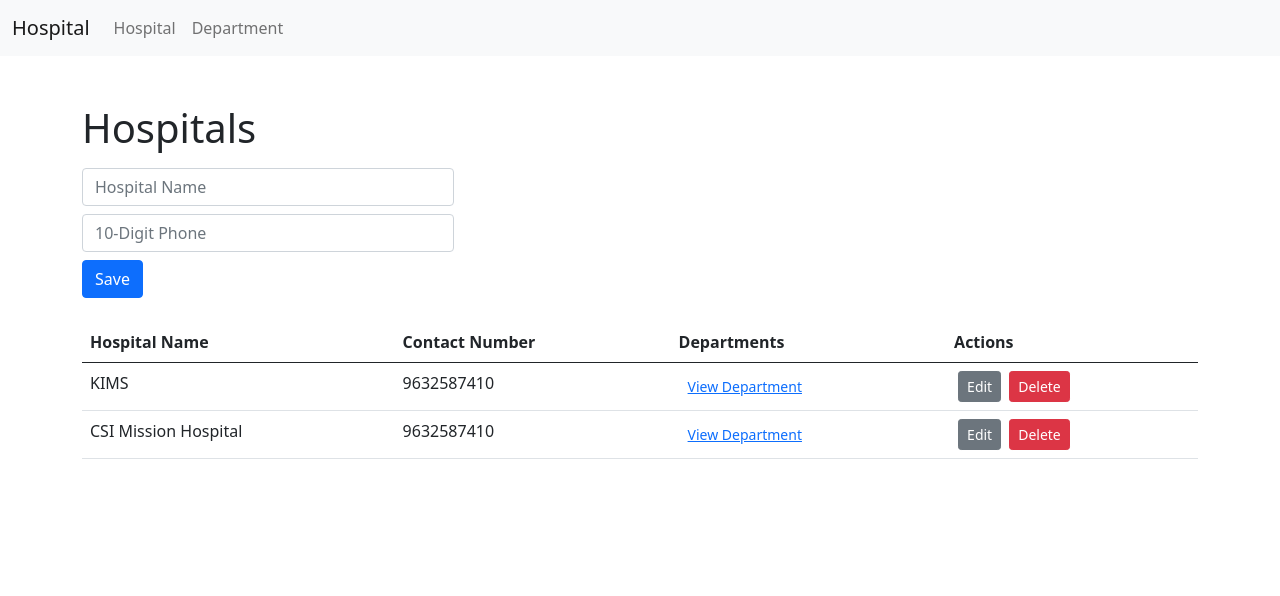
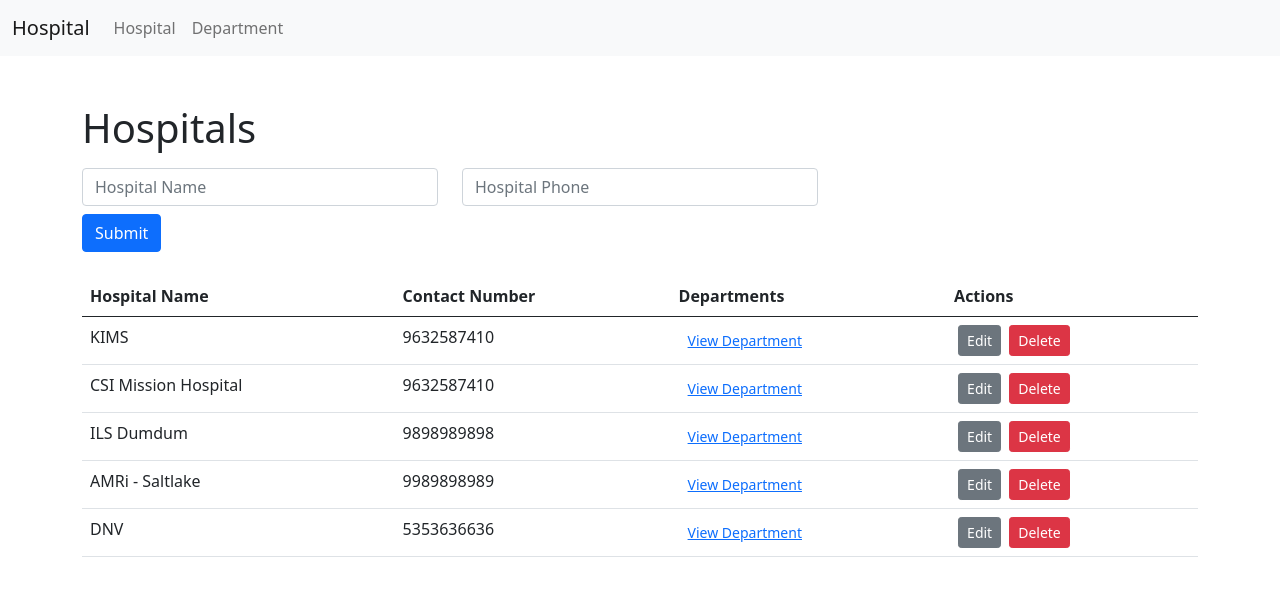
Before and after one commit to saikatmahapatra/hospital-app, an Angular app: page /hospital in a window 1280 px wide. Shown: the top 596 px of the page. Built offline with nearby package versions, Linux system fonts and the light colour scheme; data requests are answered from the project's data file.

Commit message:
hospital add completed - validation msg not showing

```diff
--- a/server/db.json
+++ b/server/db.json
@@ -1,13 +1,69 @@
 {
-    "hospitals": [
-        { "id": 1, "hospitalname": "KIMS", "contactnumber": "9632587410" },
-        { "id": 2, "hospitalname": "CSI Mission Hospital", "contactnumber": "9632587410" }
+    "hospitals": [{
+            "id": 1,
+            "hospitalname": "KIMS",
+            "contactnumber": "9632587410"
+        },
+        {
+            "id": 2,
+            "hospitalname": "CSI Mission Hospital",
+            "contactnumber": "9632587410"
+        },
+        {
+            "hospitalname": "ILS Dumdum",
+            "contactnumber": "9898989898",
+            "id": 3
+        },
+        {
+            "hospitalname": "AMRi - Saltlake",
+            "contactnumber": "9989898989",
+            "id": 4
+        },
+        {
+            "hospitalname": "DNV",
+            "contactnumber": "5353636636",
+            "id": 5
+        }
     ],
-    "departments": [
-        { "id": 1, "departmentname": "nephrology", "head": "Dr. A P Kulashekhar", "contactnumber": "9876543210", "hospitalId": 1, "hospitalname": "KIMS" },
-        { "id": 2, "departmentname": "neurology", "head": "Dr.B Raj Kumar", "contactnumber": "9876543210", "hospitalId": 1, "hospitalname": "KIMS" },
-        { "id": 3, "departmentname": "cardiology", "head": "Dr. L Sri Devi", "contactnumber": "9876543210", "hospitalId": 1, "hospitalname": "KIMS" },
-        { "id": 4, "departmentname": "ENT", "head": "Dr. K Ram Prasad", "contactnumber": "9876543210", "hospitalId": 2, "hospitalname": "CSI Mission Hospital" },
-        { "id": 5, "departmentname": "opthalmology", "head": "Dr. J Sirisha", "contactnumber": "9876543210", "hospitalId": 2, "hospitalname": "CSI Mission Hospital" }
+    "departments": [{
+            "id": 1,
+            "departmentname": "nephrology",
+            "head": "Dr. A P Kulashekhar",
+            "contactnumber": "9876543210",
+            "hospitalId": 1,
+            "hospitalname": "KIMS"
+        },
+        {
+            "id": 2,
+            "departmentname": "neurology",
+            "head": "Dr.B Raj Kumar",
+            "contactnumber": "9876543210",
+            "hospitalId": 1,
+            "hospitalname": "KIMS"
+        },
+        {
+            "id": 3,
+            "departmentname": "cardiology",
+            "head": "Dr. L Sri Devi",
+            "contactnumber": "9876543210",
+            "hospitalId": 1,
+            "hospitalname": "KIMS"
+        },
+        {
+            "id": 4,
+            "departmentname": "ENT",
+            "head": "Dr. K Ram Prasad",
+            "contactnumber": "9876543210",
+            "hospitalId": 2,
+            "hospitalname": "CSI Mission Hospital"
+        },
+        {
+            "id": 5,
+            "departmentname": "opthalmology",
+            "head": "Dr. J Sirisha",
+            "contactnumber": "9876543210",
+            "hospitalId": 2,
+            "hospitalname": "CSI Mission Hospital"
+        }
     ]
 }
--- a/src/app/hospital-view/hospital-view.component.html
+++ b/src/app/hospital-view/hospital-view.component.html
@@ -2,19 +2,50 @@
 
 <div class="row my-3">
     <div class="col-md-12">
-        <form class="" (submit)="addHospital()">
-            <div class="form-row">
+        <!-- <form [formGroup]="hospitalForm" (ngSubmit)="addHospital();">
+            <div class="row">
                 <div class="form-group col-md-4">
-                    <input type="text" class="form-control mb-2 mr-sm-2" id="hospitalName" placeholder="Hospital Name" maxlength="60" minlength="3" required>
+                    <input type="text" formControlName="hospitalname" class="form-control" placeholder="Hospital Name">
+                    <app-validation-error [control]="hospitalForm.controls.hospitalname"></app-validation-error>
                 </div>
                 <div class="form-group col-md-4">
-                    <input type="text" class="form-control mb-2 mr-sm-2" id="hospitalPhone" placeholder="10-Digit Phone" minlength="10" maxlength="10" required>
+                    <input type="text" formControlName="contactnumber" class="form-control" placeholder="Hospital Phone">
+                    <app-validation-error [control]="hospitalForm.controls.contactnumber"></app-validation-error>
                 </div>
-                <button type="submit" class="btn btn-primary mb-2">Save</button>
             </div>
+            <button type="submit" class="my-2 btn btn-primary">Submit</button>
+        </form> -->
+
+        <form #hospitalForm="ngForm" (ngSubmit)="addHospital(hospitalForm);" novalidate>
+            <div class="row">
+                <div class="form-group col-md-4">
+                    <input type="text" name="hospitalname" [(ngModel)]="hospitalname" class="form-control" placeholder="Hospital Name" minlength="2" maxlength="30" required #ref_hospitalname>
+
+                    <div *ngIf="ref_hospitalname.invalid && (ref_hospitalname.dirty || ref_hospitalname.touched || formSubmitted)" class="validation-error text-danger">
+                        <div *ngIf="ref_hospitalname.errors.required">Hospital name is required.</div>
+                        <div *ngIf="ref_hospitalname.errors.minlength">Hospital name must be at least 2 characters long.</div>
+                        <div *ngIf="ref_hospitalname.errors.maxlength">Hospital name should not exceed 30 characters.</div>
+                    </div>
+
+                </div>
+                <div class="form-group col-md-4">
+                    <input type="text" name="contactnumber" [(ngModel)]="contactnumber" class="form-control" placeholder="Hospital Phone" minlength="10" maxlength="10" required #ref_contactnumber>
+
+                    <div *ngIf="ref_contactnumber.invalid && (ref_contactnumber.dirty || ref_contactnumber.touched || formSubmitted)" class="validation-error text-danger">
+                        <div *ngIf="ref_contactnumber.errors.required">Phone number is required.</div>
+                        <div *ngIf="ref_contactnumber.errors.minlength">Please enter a 10 digit phone.</div>
+                        <div *ngIf="ref_contactnumber.errors.maxlength">Please enter a 10 digit phone.</div>
+                    </div>
+
+                </div>
+            </div>
+            <button type="submit" class="my-2 btn btn-primary">Submit</button>
         </form>
+
     </div>
+
 </div>
+
 
 <div class="row data-table my-3">
     <div class="col-md-12">
--- a/src/app/hospital-view/hospital-view.component.ts
+++ b/src/app/hospital-view/hospital-view.component.ts
@@ -1,20 +1,34 @@
 import { Component, OnInit, OnDestroy } from '@angular/core';
 import { HospitalService } from '../hospital.service';
+import { ValidationService } from '../validation.service';
+import { FormControl, FormBuilder, FormGroup, Validators, FormArray } from '@angular/forms';
 @Component({
   selector: 'app-hospital-view',
   templateUrl: './hospital-view.component.html',
   styleUrls: ['./hospital-view.component.scss'],
-  providers: [HospitalService]
+  providers: [HospitalService, ValidationService]
 })
 export class HospitalViewComponent implements OnInit, OnDestroy {
   hospitalList: any = [];
   hospitalDataList$;
+  hospitalForm: FormGroup;
+  formSubmitted = false;
   constructor(
-    private hospitalSvc: HospitalService
+    private hospitalSvc: HospitalService,
+    private fb: FormBuilder,
+    private validator: ValidationService
   ) { }
 
   ngOnInit() {
     this.getAllHospitals();
+    this.createHospitalForm();
+  }
+
+  createHospitalForm() {
+    this.hospitalForm = new FormGroup({
+      hospitalname: new FormControl('', [Validators.required, Validators.minLength(2), Validators.maxLength(30)]),
+      contactnumber: new FormControl('', [Validators.required, this.validator.phone_number]),
+    });
   }
 
   getAllHospitals() {
@@ -23,8 +37,16 @@ export class HospitalViewComponent implements OnInit, OnDestroy {
     });
   }
 
-  addHospital() {
-
+  addHospital(formObj) {
+    this.formSubmitted = true;
+    console.log(formObj.value);
+    if (formObj.valid) {
+      this.hospitalSvc.createHospital(formObj.value).subscribe(response => {
+        alert('Hospital added successfully!');
+        formObj.reset();
+        this.getAllHospitals();
+      });
+    }
   }
 
   editHospital(hospital) {
--- a/src/app/hospital.service.ts
+++ b/src/app/hospital.service.ts
@@ -8,8 +8,8 @@ export class HospitalService {
   baseURL = 'http://localhost:3000';
   constructor(private http: HttpClient) { }
 
-  createHospital() {
-
+  createHospital(data) {
+    return this.http.post(this.baseURL + '/hospitals', data);
   }
 
   getAllHospitals() {
```
Also changed, not shown: src/app/app.module.ts (+8 -3 lines).
